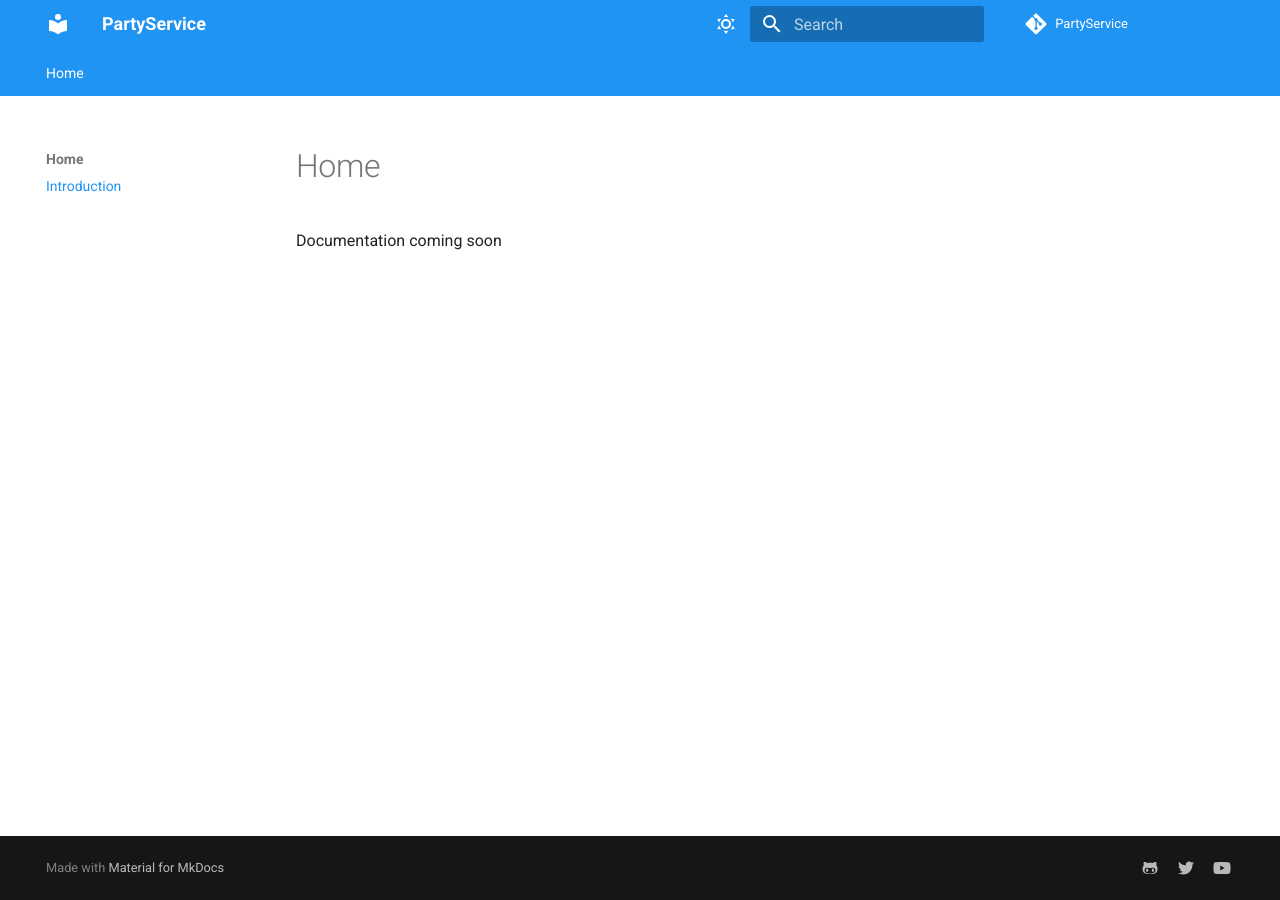
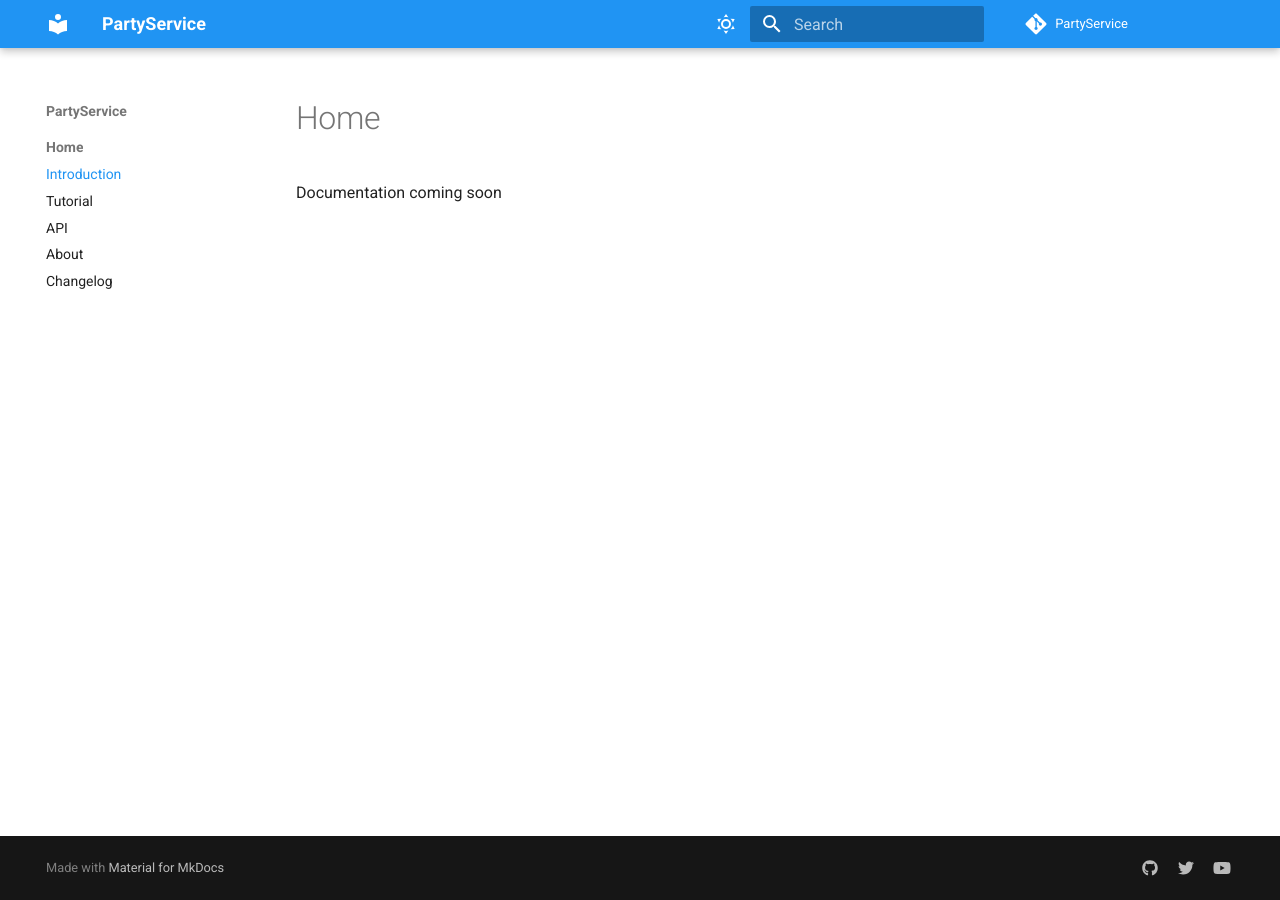
Before and after one commit to bstummer/PartyService, an MkDocs documentation site: the page built from docs/index.md, in a window 1280 px wide. Built offline with MkDocs 1.6.1 and Material for MkDocs 9.7.7, drawn with Linux system fonts in a browser that asks for light colours; comment, search, counter and statistics services are not loaded.

Commit message:
Update docs

```diff
--- a/mkdocs.yml
+++ b/mkdocs.yml
@@ -10,11 +10,17 @@ edit_uri: ""
 theme:
   #logo:
   #mkdosfavicon: assets/favicon.png
+  #icon:
+    #repo: fontawesome/brands/github
   name: material
   features:
-    - navigation.tabs
-    #- navigation.instant
-    #- navigation.sections
+    #- navigation.tabs
+    - navigation.instant
+    - navigation.sections
+    - navigation.top
+    - search.suggest
+    - search.highlight
+    - search.share
   palette:
     # Light mode
     - media: "(prefers-color-scheme: light)"
@@ -38,21 +44,28 @@ theme:
 
 extra:
   social:
-    - icon: fontawesome/brands/github-alt
+    - icon: fontawesome/brands/github
       link: https://github.com/Vaschex/
+      name: Vaschex on GitHub
     - icon: fontawesome/brands/twitter
       link: https://twitter.com/Vaschex
+      name: Vaschex on Twitter
     - icon: fontawesome/brands/youtube
       link: https://www.youtube.com/channel/UCdv59AWoiGNwPiBYgNNhwnQ
+      name: Vaschex on YouTube
 
 markdown_extensions:
   - admonition
-  - codehilite:
-      guess_lang: false
+  - pymdownx.superfences
+  - pymdownx.highlight
+  - pymdownx.details
   - toc:
       permalink: true
-  - pymdownx.superfences
 
 nav:
   - Home:
     - Introduction: index.md
+    - Tutorial: tutorial.md
+    - API: api.md
+    - About: about.md
+    - Changelog: changelog.md
```
Also changed, not shown: 1 other file.
